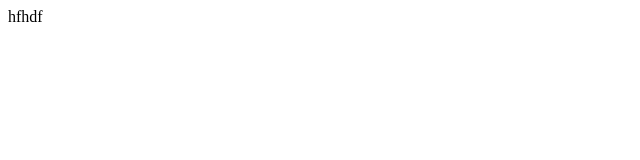
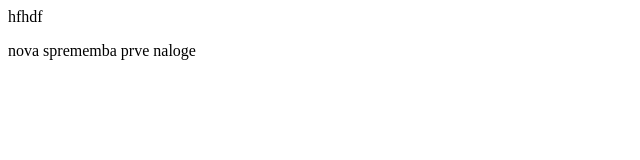
Before and after one commit to kristoffabjan/myfirstrepo, a plain HTML site: page indexNew.html in a window 1280 px wide. Shown: the whole page, without its empty margins (0-640 px from the left). Drawn offline with Linux system fonts and the light colour scheme.

Commit message:
hotfix new p

```diff
--- a/indexNew.html
+++ b/indexNew.html
@@ -1 +1,2 @@
 <head>hfhdf</head>
+<p>nova sprememba prve naloge</p>
```
